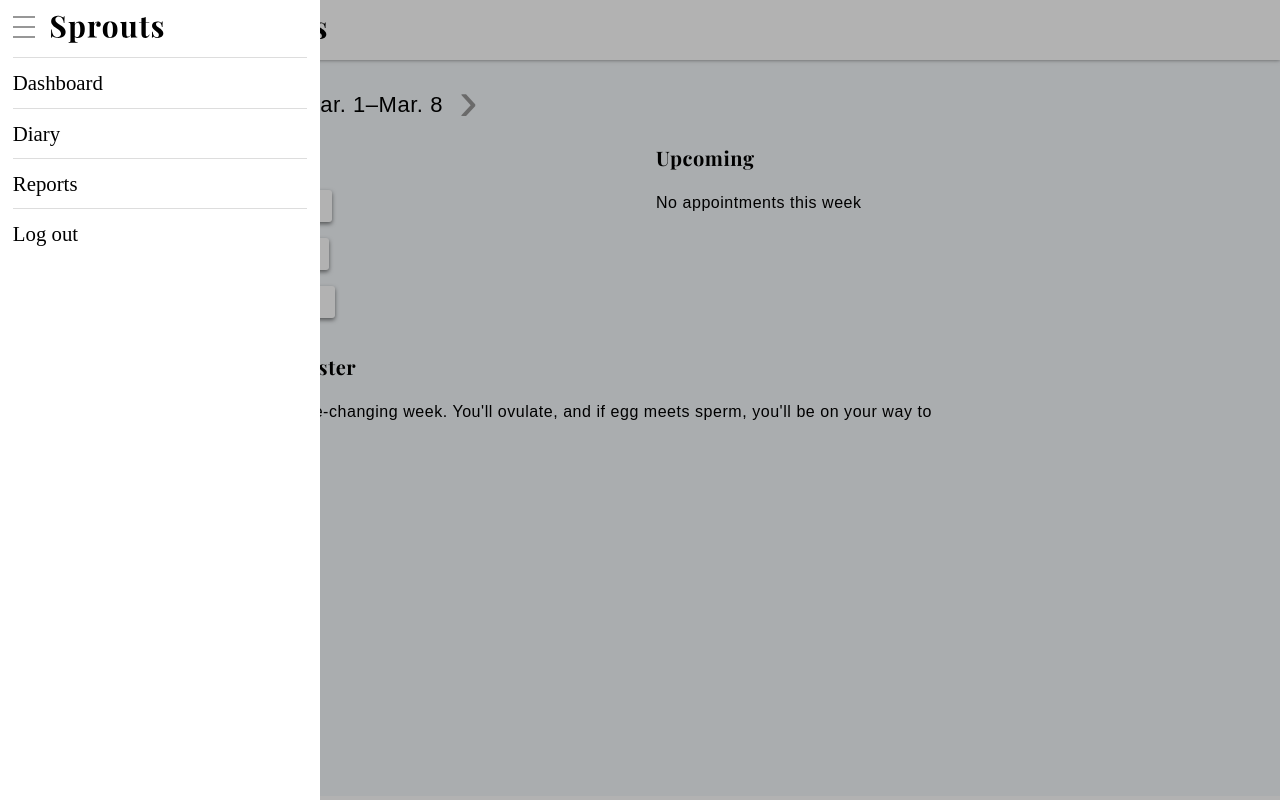
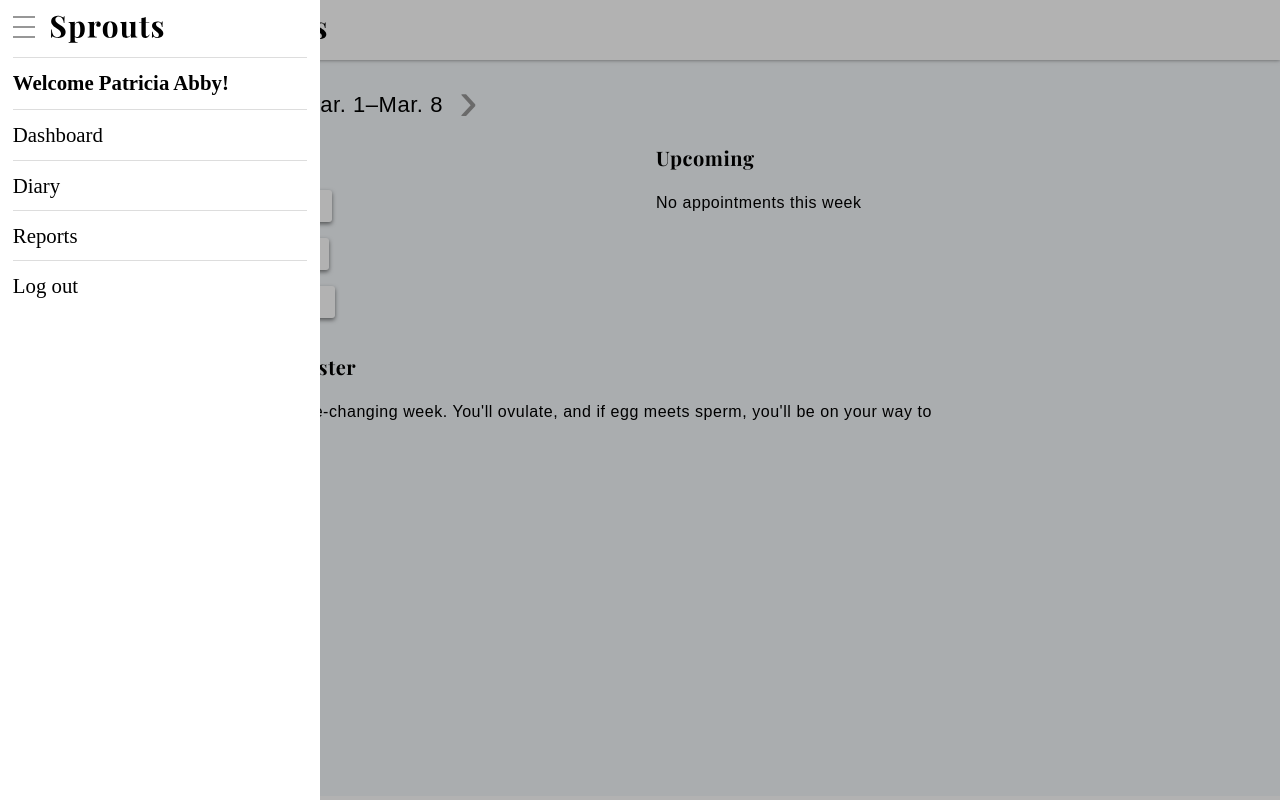
Before and after one commit to suefeng/hack_life, a React (Create React App) app in the folder frontend/: page /dashboard in a window 1280 px wide. Both pictures are taken after a click on the button 187 px from the left and 27 px from the top of the page. Built offline with nearby package versions, Linux system fonts and the light colour scheme; a web font is replaced by a local one.

Commit message:
sidebar add Patricia Abby

```diff
--- a/frontend/public/app.css
+++ b/frontend/public/app.css
@@ -157,6 +157,14 @@
     padding: .1rem 1rem 0 0;
     position: relative;
     top: 3px;
+}
+
+.sidebar-patient-name {
+    border-top: 1px solid #ddd;
+    padding: .5rem 0 .6rem;
+    font-size: 1.3rem;
+    display: block;
+    font-weight: 600;
 }
 
 .app-sidebar ul {
--- a/frontend/src/App.js
+++ b/frontend/src/App.js
@@ -36,6 +36,7 @@
           <aside id="sidebar" className="app-sidebar hide">
             <ul>
               <li><button className="app-hamburger" onClick={this.toggleHidden}><img src={hamburger} alt="" /></button><a href="/dashboard" className="app-sidebar-logo"><img src={sprouts} className="app-logo" alt="logo" /> A2O</a></li>
+              <li><span className="sidebar-patient-name">Welcome Patricia Abby!</span></li>
               <li><a href="/dashboard">Dashboard</a></li>
               <li><a href="/diary">Diary</a></li>
               <li><a href="/reports">Reports</a></li>
```
Also changed, not shown: frontend/src/dashboardModules/Appointments.js (+8 -1 lines).
